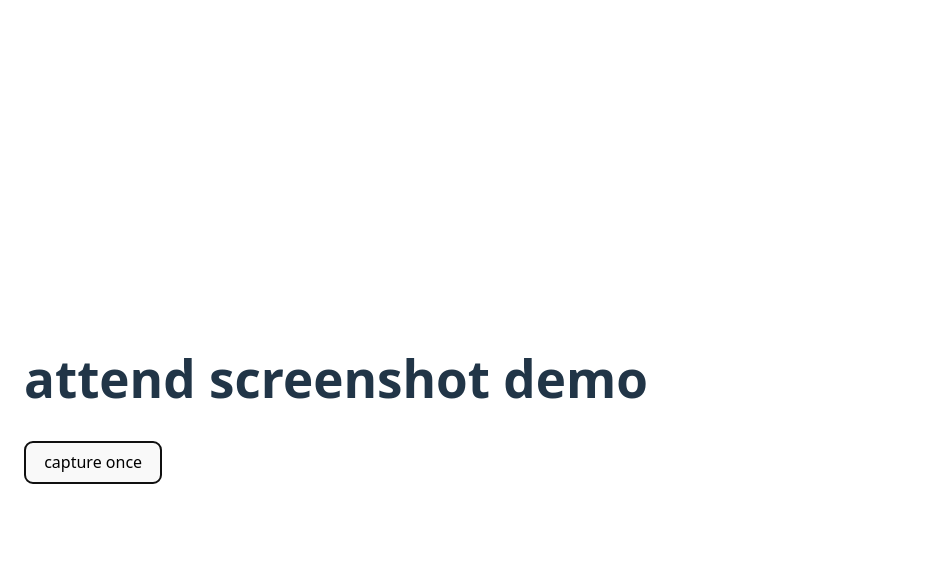
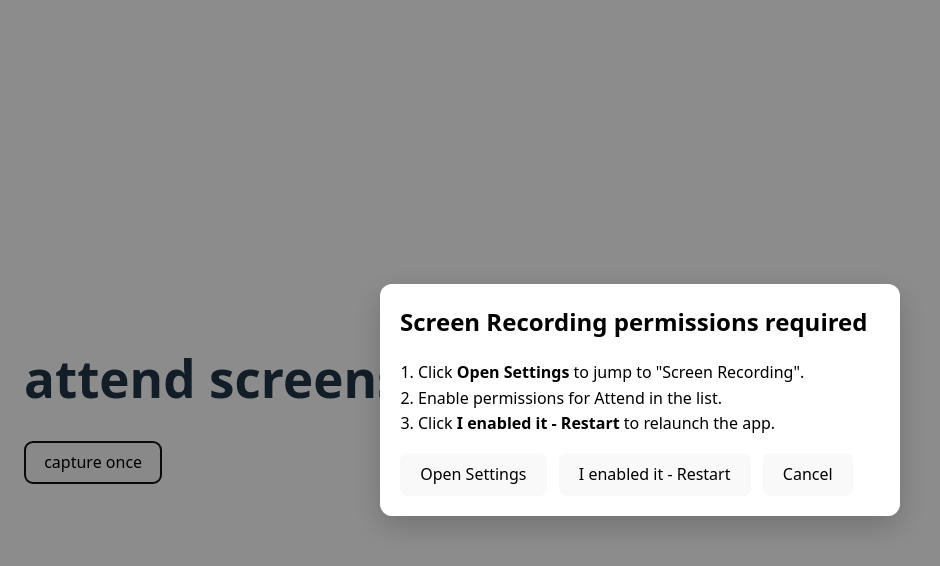
Before and after one commit to kudzuweb/attend-friend, a React (Vite) app: page / in a window 1280 px wide. Both pictures are taken after a click on the button "capture once". Shown: the top 566 px of the page, without its empty margins (0-940 px from the left). Built offline with nearby package versions, Linux system fonts and the light colour scheme.

Commit message:
added modal for permissions, currently rendering but doesn't seem to be actually pinging the OS

```diff
--- a/src/App.tsx
+++ b/src/App.tsx
@@ -4,25 +4,34 @@
   // state to hold screenshot and busy status
   const [img, setImg] = useState<string | null>(null);
   const [busy, setBusy] = useState(false);
+  const [showPermModal, setShowPermModal] = useState(false);
 
   // capture handler
   async function grab() {
     try {
       setBusy(true);
-
       // capture one screen frame
       const dataUrl = await window.api.captureOnce();
       setImg(dataUrl);
-      // send frame back to main process via IPC
-      await window.api.saveImage(dataUrl);
+      // send frame back to main process via IPC(once storage is implemented)
+      // await window.api.saveImage(dataUrl);
     }
     catch (e) {
       console.error(e);
-      alert('screen recording permission is required on macOS.');
+      setShowPermModal(true);
     }
     finally {
       setBusy(false);
     }
+  }
+
+  // handler functions to open Settings and relaunch
+  async function openSettings() {
+    await window.api.openScreenRecordingSettings();
+  }
+
+  async function relaunch() {
+    await window.api.relaunchApp();
   }
 
   // render react UI, conditionally render img if available
@@ -40,8 +49,43 @@
         </div>
       )}
 
+      {/* permissions modal */}
+      {showPermModal && (
+        <div
+          style={{
+            position: 'fixed',
+            inset: 0,
+            background: 'rgba(0,0,0,0.45)',
+            display: 'grid',
+            placeItems: 'center',
+            zIndex: 9999
+          }}>
+          <div
+            style={{
+              width: 480,
+              background: 'white',
+              borderRadius: 12,
+              padding: 20,
+              boxShadow: '0 10px 30px rgba(0,0,0,0.2)',
+              color: 'black'
+            }}>
+            <h2 style={{ marginTop: 0 }}>Screen Recording permissions required</h2>
+            <ol style={{ lineHeight: 1.6, paddingLeft: 18 }}>
+              <li> Click <b>Open Settings</b> to jump to "Screen Recording".</li>
+              <li>Enable permissions for Attend in the list.</li>
+              <li>Click <b>I enabled it - Restart</b> to relaunch the app.</li>
+            </ol>
+            <div style={{ display: 'flex', gap: 12, marginTop: 16 }}>
+              <button onClick={openSettings}>Open Settings</button>
+              <button onClick={relaunch}>I enabled it - Restart</button>
+              <button onClick={() => setShowPermModal(false)}>Cancel</button>
+            </div>
+          </div>
+        </div>
+      )}
+
     </div>
-  )
+  );
 
 }
 
--- a/src/types/preload.d.ts
+++ b/src/types/preload.d.ts
@@ -2,6 +2,8 @@
 declare global {
     interface Window {
         api: {
+            openScreenRecordingSettings: () => Promise<{ ok: boolean; reason?: string }>;
+            relaunchApp: () => Promise<void>;
             captureOnce: () => Promise<string>;
             saveImage: (dataUrl: string) => Promise<{ ok: boolean }>;
         }
```
Also changed, not shown: electron/main.ts (+16 -0 lines), electron/preload.ts (+9 -3 lines).
